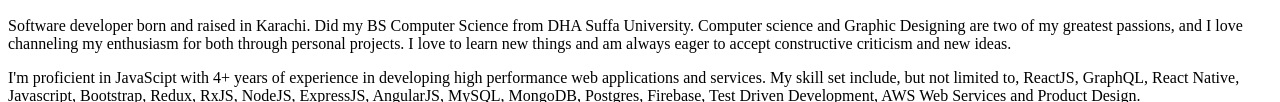
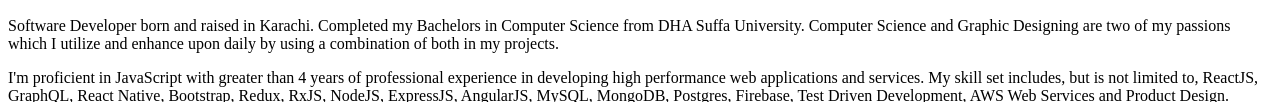
Before and after one commit to zainmustafa/zainmustafa.github.io, a Gatsby site: page / in a window 1280 px wide. Shown: the part 3697-3799 px from the top of the page. Built offline with nearby package versions, Linux system fonts and the light colour scheme; Gatsby itself is replaced by a stand-in of ours.

Commit message:
update about me content.

```diff
--- a/src/components/about.js
+++ b/src/components/about.js
@@ -11,25 +11,24 @@ const About = () => (
         src="static/images/portrait.png"
         width="200px"
       />
+    </div>
+    <div className="div-max-width">
       <p className="block-text">
-        Software developer born and raised in Karachi. Did
-        my BS Computer Science from DHA Suffa University. Computer science and
-        Graphic Designing are two of my greatest passions, and I love channeling my
-        enthusiasm for both through personal projects. I love to learn new
-        things and am always eager to accept constructive criticism and new
-        ideas.
+        Software Developer born and raised in Karachi. Completed my Bachelors in
+        Computer Science from DHA Suffa University. Computer Science and Graphic
+        Designing are two of my passions which I utilize and enhance upon daily
+        by using a combination of both in my projects.
       </p>
       <p className="block-text">
-        I'm proficient in JavaScipt with 4+ years of experience in developing
-        high performance web applications and services. My skill set include,
-        but not limited to, ReactJS, GraphQL, React Native, Javascript,
-        Bootstrap, Redux, RxJS, NodeJS, ExpressJS, AngularJS, MySQL, MongoDB,
-        Postgres, Firebase, Test Driven Development, AWS Web Services and
-        Product Design.
+        I'm proficient in JavaScript with greater than 4 years of professional
+        experience in developing high performance web applications and services.
+        My skill set includes, but is not limited to, ReactJS, GraphQL, React
+        Native, Bootstrap, Redux, RxJS, NodeJS, ExpressJS, AngularJS, MySQL,
+        MongoDB, Postgres, Firebase, Test Driven Development, AWS Web Services
+        and Product Design.
       </p>
       <p className="block-text">
-        Aside from programming, I love reading non fiction and watiching seasons.
-        I also love playing cricket and swimming{' '}
+        Non-fiction books and Netflix are a major part of my leisure time.{' '}
       </p>
     </div>
   </section>
--- a/src/components/contact.js
+++ b/src/components/contact.js
@@ -66,7 +66,7 @@ const Contact = () => (
       </div>
     </div>
     <div className="bottom-absolute">
-      <p className="copyright">&copy; Zain Mustafa 2018</p>
+      <p className="copyright">&copy; Zain Mustafa 2019</p>
     </div>
   </section>
 )
```
